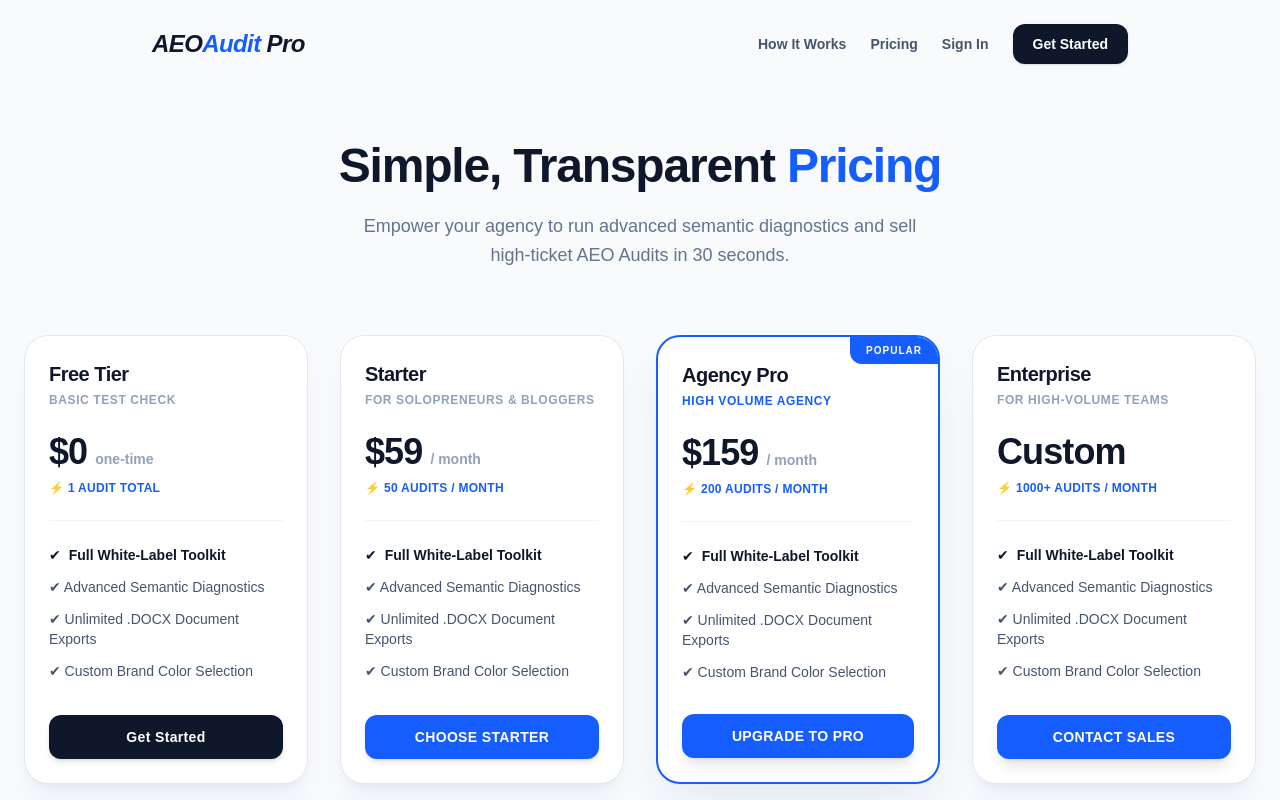
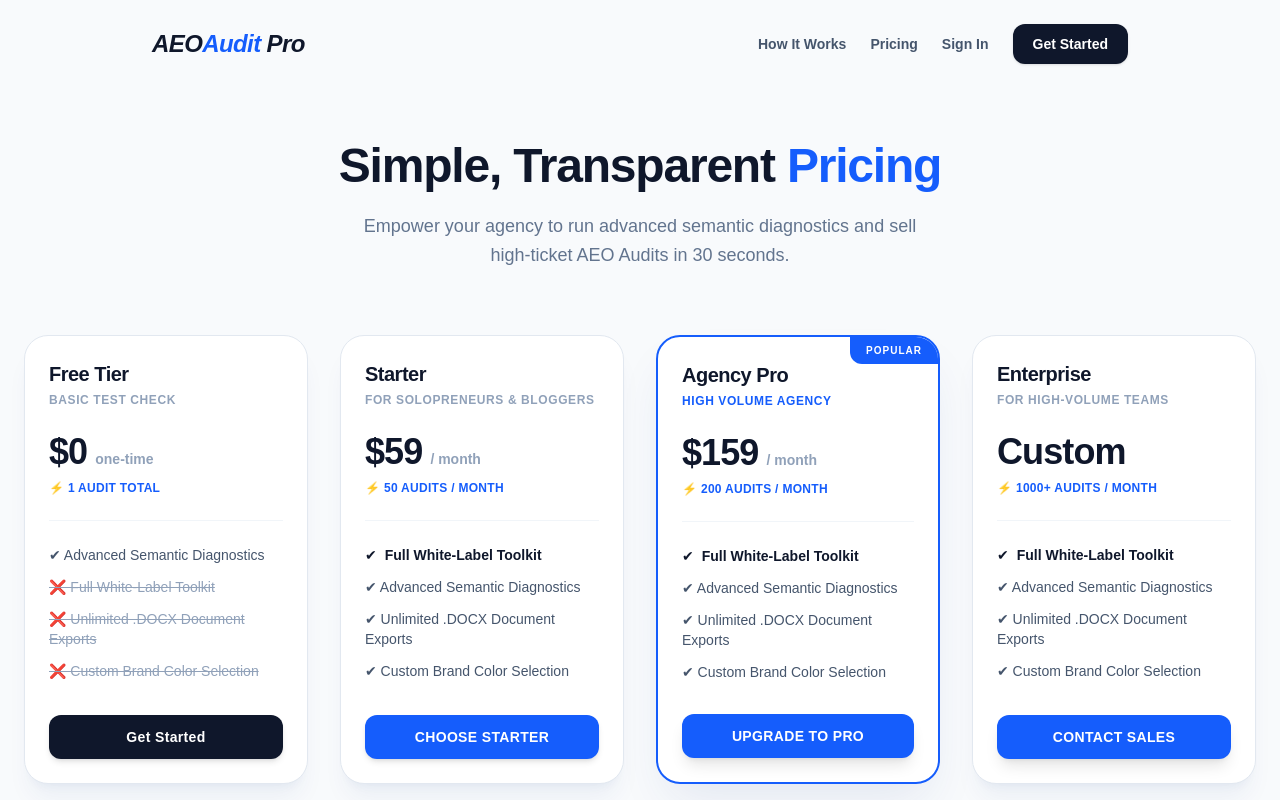
Before and after one commit to n1no01/aeo-audit, a Next.js app: page /pricing in a window 1280 px wide. Shown: the top 800 px of the page. Built offline with nearby package versions, Linux system fonts and the light colour scheme; no server answers.

Commit message:
Pricing page fix

```diff
--- a/src/app/pricing/page.tsx
+++ b/src/app/pricing/page.tsx
@@ -76,10 +76,10 @@ export default async function PricingPage() {
               </p>
 
               <ul className="space-y-3 text-sm font-medium text-slate-600 border-t border-slate-100 pt-6">
-                <li className="flex items-center gap-2 text-slate-900">✔ <strong className="font-bold">Full White-Label Toolkit</strong></li>
                 <li className="flex items-center gap-2">✔ Advanced Semantic Diagnostics</li>
-                <li className="flex items-center gap-2">✔ Unlimited .DOCX Document Exports</li>
-                <li className="flex items-center gap-2">✔ Custom Brand Color Selection</li>
+                <li className="flex items-center gap-2 text-slate-400 line-through">❌ Full White-Label Toolkit</li>
+                <li className="flex items-center gap-2 text-slate-400 line-through">❌ Unlimited .DOCX Document Exports</li>
+                <li className="flex items-center gap-2 text-slate-400 line-through">❌ Custom Brand Color Selection</li>
               </ul>
             </div>
 
```
